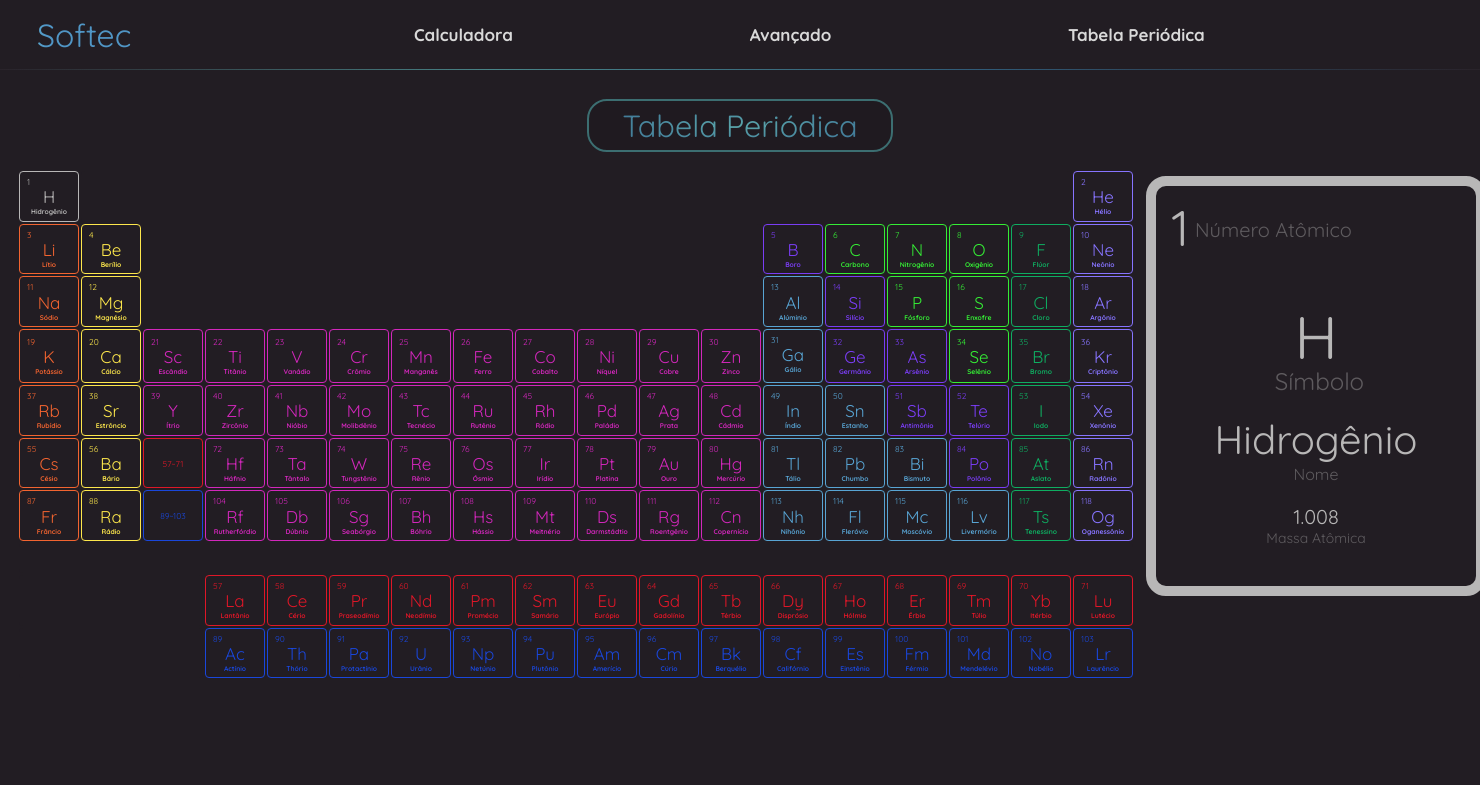
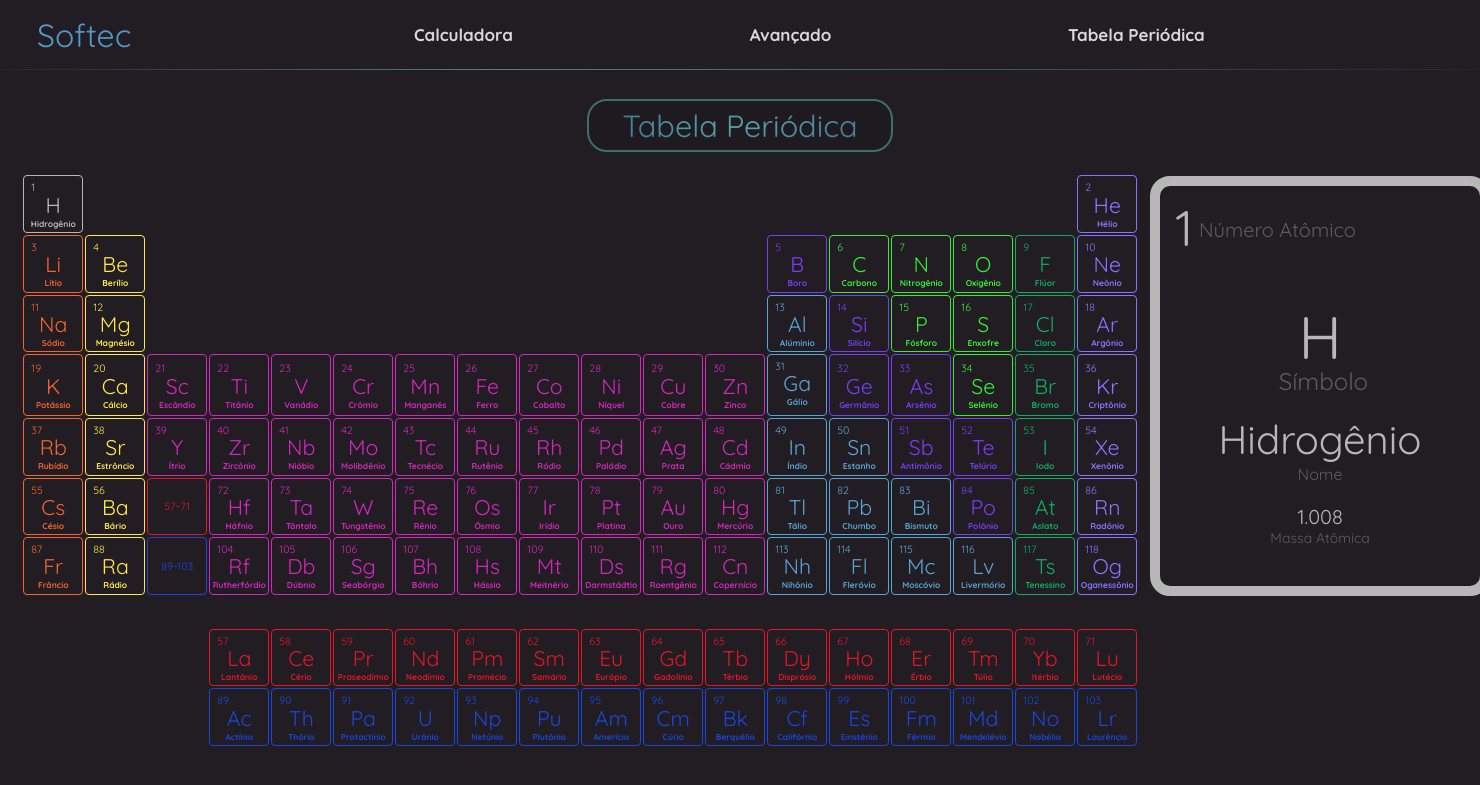
Before and after one commit to bonatowil/TCC, a PHP site: page /pages/table.html in a window 1480 px wide. Shown: the top 785 px of the page. Run offline with PHP 8.4, Linux system fonts and the light colour scheme.

Commit message:
Mudanças na responsividade da tabela periódica

```diff
--- a/assets/css/table.css
+++ b/assets/css/table.css
@@ -3,13 +3,14 @@
 }
 
 body {
-    overflow-y: scroll;
+    overflow-x: hidden;
     counter-reset: atomic_num;
     --color: #00000000;
 }
 
 main {
     display: flex;
+    flex-basis: calc(100% / 2);
 }
 
 
@@ -19,8 +20,11 @@ table {
     border: transparent;
     border-collapse: separate;
     margin: 1em;
-    font-size: 1em;
+    font-size: 1.25em;
+}
 
+div.table:not(:has(a)) {
+    overflow-x: auto;
 }
 
 
@@ -184,6 +188,7 @@ td.othermetal, #othermetal {
     /* caret-color: transparent; */
     position: relative;
     /* user-select: none; */
+    margin-left: 2vmin;
 }
 
 .element .atomic_num {
@@ -257,3 +262,15 @@ td.othermetal, #othermetal {
         filter: brightness(1) opacity(1);
     }
 }
+
+@media (max-width: 720px) {
+    main {
+        display: flex;
+        flex-direction: column;
+    }
+
+    .element {
+        transform: scale(.9);
+    }
+
+}
--- a/pages/basic.html
+++ b/pages/basic.html
@@ -8,7 +8,7 @@
     <link rel="stylesheet" href="../assets/css/calculadora.css">
     <link rel="shortcut icon" href="assets/images/lab_icon.ico" type="image/x-icon">
     <script src="https://kit.fontawesome.com/034f143d64.js" crossorigin="anonymous"></script>
-    <script src="../assets/script/script.js" defer></script>
+    <script src="../assets/script/script.js " defer></script>
     <title>Lab Shortcut</title>
 </head>
 <body onload="Calculator()">
--- a/pages/table.html
+++ b/pages/table.html
@@ -53,12 +53,12 @@
             Fl:[114,  'Fleróvio', '[289]'], Mc:[115,  'Moscóvio', '[288]'], Lv:[116,  'Livermório', '[292]'],
             Ts:[117,  'Tenessino', '[288]'], Og:[118,  'Oganessônio', '[294]']}
             const elementAnimation = [
-                { filter: 'opacity(0)', transform: 'scale(.97)'},
-                { filter: 'opacity(1)', transform: 'scale(1)'}
+                { filter: 'opacity(0)'},
+                { filter: 'opacity(1)'}
             ];
 
             const elementTiming = {
-                duration: 100,
+                duration: 300,
                 iterations: 1,
             }
 
```
